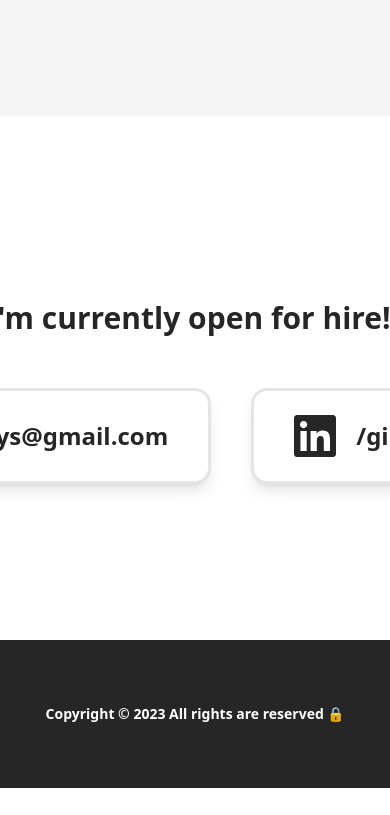
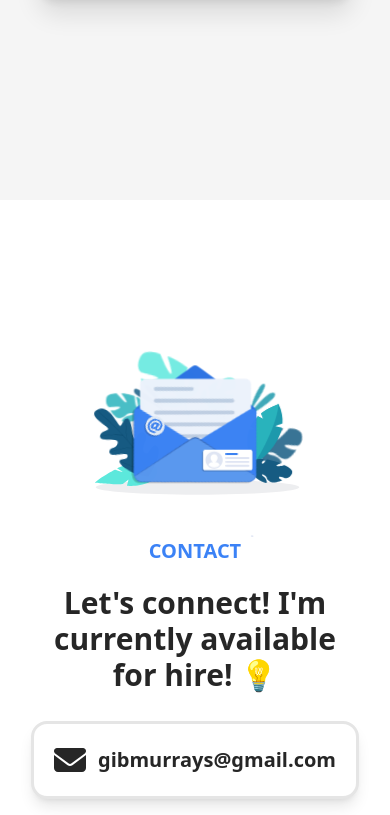
Before and after one commit to gibsonmurray/portfolio-v2, a React (Create React App) app: page / in a window 390 px wide. Shown: the part 5346-6161 px from the top of the page. Before the commit the page ends 6134 px from the top, so only its background shows below. Built offline with nearby package versions, Linux system fonts and the light colour scheme.

Commit message:
finished v1

```diff
--- a/src/components/about/AboutMe.jsx
+++ b/src/components/about/AboutMe.jsx
@@ -2,7 +2,7 @@ import React from "react";
 
 function AboutMe() {
     return (
-        <div className="mt-12 w-11/12 text-center lg:w-3/5 lg:text-start xl:ml-10 xl:mt-0 xl:w-2/5">
+        <div className="mt-12 w-5/6 text-center lg:w-3/5 lg:text-start xl:ml-10 xl:mt-0 xl:w-2/5">
             <h2 className="text-xl font-extrabold text-blue-500">ABOUT ME</h2>
             <h3 className="mt-5 text-3xl font-extrabold lg:w-[550px]">
                 A driven Full-Stack Software Engineer based in College Park,
--- a/src/components/contact/Account.jsx
+++ b/src/components/contact/Account.jsx
@@ -1,12 +1,22 @@
-import React from "react";
+import React, { useState, useEffect } from "react";
 import { FontAwesomeIcon } from "@fortawesome/react-fontawesome";
 import { faLinkedin } from "@fortawesome/free-brands-svg-icons";
 import { faEnvelope } from "@fortawesome/free-solid-svg-icons";
 
 function Account(props) {
-    let icon, title, link;
+    const [windowWidth, setWindowWidth] = useState(window.innerWidth);
+    const [isHovered, setIsHovered] = React.useState(false);
 
-    const [isHovered, setIsHovered] = React.useState(false);
+    useEffect(() => {
+        const handleResize = () => setWindowWidth(window.innerWidth);
+        window.addEventListener("resize", handleResize);
+        return () => window.removeEventListener("resize", handleResize);
+    }, []);
+
+    let icon,
+        title,
+        link,
+        size = "3x";
 
     if (props.platform === "linkedin") {
         icon = faLinkedin;
@@ -18,6 +28,10 @@ function Account(props) {
         link = "mailto:gibmurrays@gmail.com";
     }
 
+    if (windowWidth < 900) {
+        size = "2x";
+    }
+
     return (
         icon && (
             <a
@@ -26,16 +40,18 @@ function Account(props) {
                 href={link}
                 onMouseEnter={() => setIsHovered(true)}
                 onMouseLeave={() => setIsHovered(false)}
-                className={`my-5 mr-10 flex h-24 w-fit items-center justify-center rounded-2xl
-                border-[3px] border-neutral-200 bg-white p-10 shadow-lg transition-all duration-200
+                className={`my-2 flex w-fit items-center justify-center rounded-2xl border-[3px] border-neutral-200
+                bg-white p-5 shadow-lg transition-all duration-200 xl:my-5 lg:mr-10
                 ${
                     isHovered
                         ? "scale-105 text-blue-500 shadow-2xl hover:-translate-y-1"
                         : ""
                 }`}
             >
-                <FontAwesomeIcon icon={icon} title={title} size="3x" />
-                <span className="ml-5 text-2xl font-bold">{props.caption}</span>
+                <FontAwesomeIcon icon={icon} title={title} size={size} />
+                <span className="ml-3 text-xl font-bold lg:ml-5 lg:text-2xl">
+                    {props.caption}
+                </span>
             </a>
         )
     );
--- a/src/components/contact/Accounts.jsx
+++ b/src/components/contact/Accounts.jsx
@@ -3,7 +3,7 @@ import Account from "./Account";
 
 function Accounts() {
     return (
-        <div className="mt-8 flex items-center justify-evenly">
+        <div className="mt-5 xl:mt-8 flex items-center justify-evenly flex-col lg:flex-row">
             <Account platform="email" caption="gibmurrays@gmail.com" />
             <Account platform="linkedin" caption="/gibsonmurray" />
         </div>
--- a/src/components/contact/Contact.jsx
+++ b/src/components/contact/Contact.jsx
@@ -7,12 +7,12 @@ import { Element } from "react-scroll";
 function Contact() {
     return (
         <Element name="Contact">
-            <div className="flex items-center justify-center py-28 overflow-hidden">
-                <div className="flex h-1/3 w-1/4 items-center justify-center overflow-hidden">
+            <div className="flex flex-col items-center justify-center overflow-hidden py-28 lg:flex-row">
+                <div className="flex h-4/5 w-4/5 xl:h-1/3 xl:w-1/4 items-center justify-center overflow-hidden">
                     <div className="w-fill h-fill">
                         <Lottie
                             animationData={emailAnimation}
-                            className="h-[300px] w-[300px]"
+                            className="h-[225px] w-[225px] xl:h-[300px] xl:w-[300px]"
                         />
                     </div>
                 </div>
--- a/src/components/contact/Content.jsx
+++ b/src/components/contact/Content.jsx
@@ -3,10 +3,12 @@ import Accounts from "./Accounts";
 
 function Content() {
     return (
-        <div className="flex flex-col items-start justify-center">
-            <h2 className="text-xl font-extrabold text-blue-500">CONTACT</h2>
-            <h3 className="mt-5 text-3xl font-extrabold">
-                Let's connect! I'm currently open for hire! 💡
+        <div className="flex w-5/6 flex-col items-center justify-center lg:h-auto lg:w-auto lg:items-start">
+            <h2 className="text-center text-xl font-extrabold text-blue-500 lg:text-start">
+                CONTACT
+            </h2>
+            <h3 className="mt-5 text-center text-3xl font-extrabold lg:text-start">
+                Let's connect! I'm currently available for hire! 💡
             </h3>
             <Accounts />
         </div>
--- a/src/components/portfolio/Project.jsx
+++ b/src/components/portfolio/Project.jsx
@@ -12,7 +12,7 @@ function Project({ title, desc, code, demo, image, flipped, imgSize, langs }) {
         return () => window.removeEventListener("resize", handleResize);
     }, []);
 
-    if (windowWidth <= 900) {
+    if (windowWidth < 1024) {
         flipped = false;
     }
 
```
Also changed, not shown: 1 other file (tests, documents, lock files or other folders).
